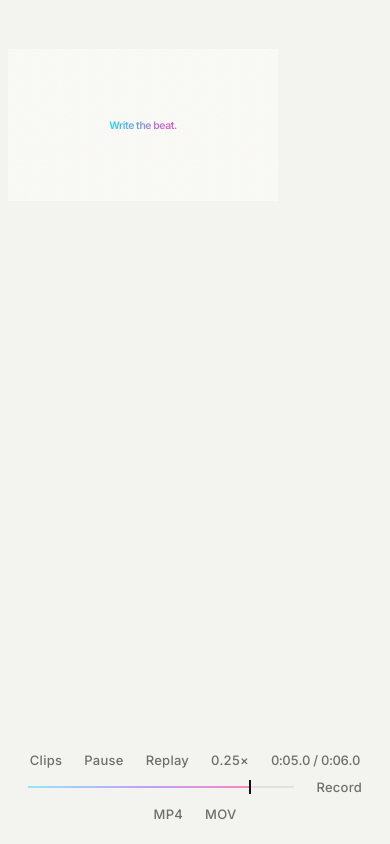
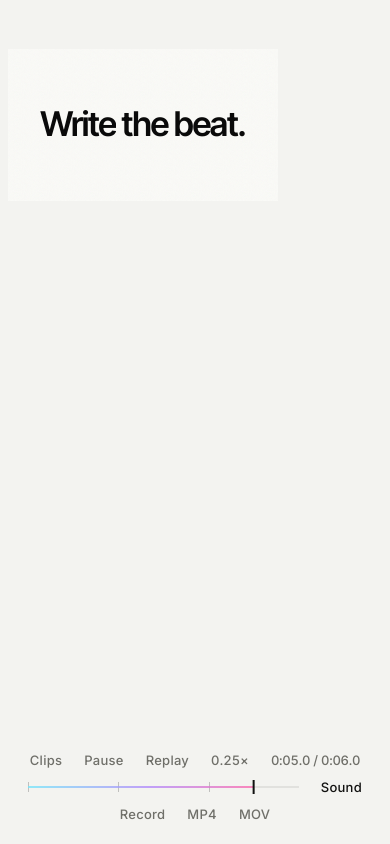
Before and after one commit to edgaze-ai/edgaze-recordings, a website built with Vite: page src/scenes/_template/index.html in a window 390 px wide. Built offline with nearby package versions, Linux system fonts and the light colour scheme.

```diff
--- a/src/scenes/_template/index.html
+++ b/src/scenes/_template/index.html
@@ -4,24 +4,26 @@
     <meta charset="UTF-8" />
     <meta name="viewport" content="width=device-width, initial-scale=1" />
     <meta name="color-scheme" content="light" />
-    <meta name="theme-color" content="#f3f3f0" />
+    <meta name="theme-color" content="#fafaf7" />
     <title>Template</title>
     <link rel="preconnect" href="https://fonts.googleapis.com" />
     <link rel="preconnect" href="https://fonts.gstatic.com" crossorigin />
     <link
-      href="https://fonts.googleapis.com/css2?family=Inter:wght@400;500;600;700&display=swap"
+      href="https://fonts.googleapis.com/css2?family=Inter:wght@400;500;600;700&family=Inter+Tight:wght@500;600;700&display=swap"
       rel="stylesheet"
     />
     <link rel="stylesheet" href="../../styles/tokens.css" />
     <link rel="stylesheet" href="../../styles/stage.css" />
+    <link rel="stylesheet" href="../../styles/launch.css" />
   </head>
   <body>
     <div class="stage">
       <div class="camera">
         <div class="screen" data-screen="title">
-          <h1 class="grad" data-split="whole">Write the beat.</h1>
+          <h1 class="kin xl" data-split>Write the beat.</h1>
         </div>
       </div>
+      <div class="wipes"></div>
       <div class="grain"></div>
     </div>
     <div class="chrome">
--- a/src/scenes/_template/scene.ts
+++ b/src/scenes/_template/scene.ts
@@ -1,16 +1,39 @@
-import { cameraPush, mountStage, reveal, units } from '../../lib/index';
+import { barAt, cameraPush, gridMap, mountStage, slam, units } from '../../lib/index';
+
+/**
+ * Cut to a beat map, never to raw ms. For a licensed track:
+ *   npm run beats -- music/<name>   → read src/assets/music/<name>.beats.md
+ *   import MAP from '../../assets/music/<name>.beats.json';
+ * and pass music: { slot: 'music/<name>' } to mountStage.
+ */
+const DURATION = 6000;
+const BPM = 120;
+const MAP = gridMap(BPM, DURATION);
+const B = (bar: number, beat = 0) => barAt(MAP, bar, beat);
 
 mountStage({
   width: 1920,
   height: 1080,
-  duration: 6000,
+  duration: DURATION,
+  bpm: BPM,
+  beats: MAP,
   build(tl, stage) {
-    cameraPush(tl, stage.querySelector('.camera')!, { duration: 6000 });
-    reveal(tl, units(stage.querySelector('[data-screen="title"]')!), { at: 280, step: 0 });
+    cameraPush(tl, stage.querySelector('.camera')!, { duration: DURATION });
+    slam(tl, units(stage.querySelector('[data-screen="title"]')!), {
+      at: B(1, 1) - 70,
+      step: 250,
+    });
+  },
+  score(s) {
+    s.pads(B(1), B(4), [
+      [53, 57, 60, 64],
+      [48, 55, 64, 67],
+    ]);
+    s.hit(B(1, 1));
   },
   still(stage) {
-    stage.querySelectorAll<HTMLElement>('.m > i, .plate > i').forEach((el) => {
-      el.style.transform = 'translateY(0)';
+    stage.querySelectorAll<HTMLElement>('.m > i').forEach((el) => {
+      el.style.transform = 'none';
     });
     const camera = stage.querySelector<HTMLElement>('.camera');
     if (camera) camera.style.transform = 'scale(1.032)';
```
Also changed, not shown: src/scenes/001-run-lifecycle/index.html (+1 -1 lines), src/scenes/002-model-layer/index.html (+1 -1 lines), src/scenes/003-workflow-studio/index.html (+1 -1 lines), src/scenes/004-mobile-studio/index.html (+1 -1 lines), src/scenes/005-runtime/index.html (+1 -1 lines), src/scenes/006-runs/index.html (+1 -1 lines), src/scenes/007-docs-platform/index.html (+1 -1 lines).
